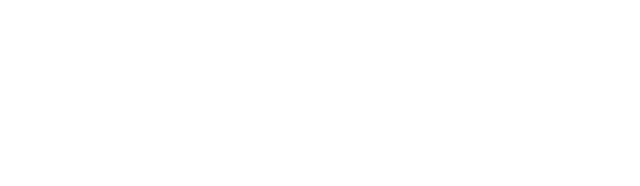
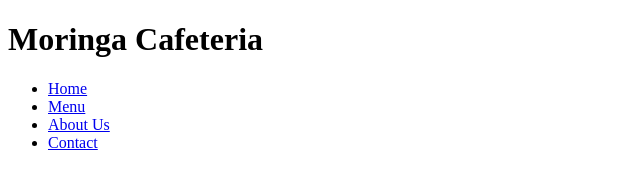
Before and after one commit to chyvail/moringa-cafeteria, a plain HTML site: page index.html in a window 1280 px wide. Shown: the whole page, without its empty margins (0-640 px from the left). Drawn offline with Linux system fonts and the light colour scheme.

Commit message:
create header section with nav bar

```diff
--- a/index.html
+++ b/index.html
@@ -4,15 +4,25 @@
 <head>
     <meta charset="UTF-8">
     <meta name="viewport" content="width=device-width, initial-scale=1.0">
-    <title>Restaurant Name</title>
+    <title>Moringa Cafeteria</title>
 </head>
 
 <body>
     <!-- Exercise 1: Header (5 minutes) -->
     <!-- Create a header section with the restaurant's name and navigation menu. -->
-
     <!-- Exercise 2: Navigation Menu (5 minutes) -->
     <!-- Create a navigation menu with links to Home, Menu, About Us, and Contact pages. -->
+    <header>
+        <h1>Moringa Cafeteria</h1>
+        <nav>
+            <ul>
+                <li><a href="#">Home</a></li>
+                <li><a href="#">Menu</a></li>
+                <li><a href="#">About Us</a></li>
+                <li><a href="#">Contact</a></li>
+            </ul>
+        </nav>
+    </header>
 
     <!-- Exercise 3: Hero Section (5 minutes) -->
     <!-- Add a hero section with an image and a welcoming message. -->
```
